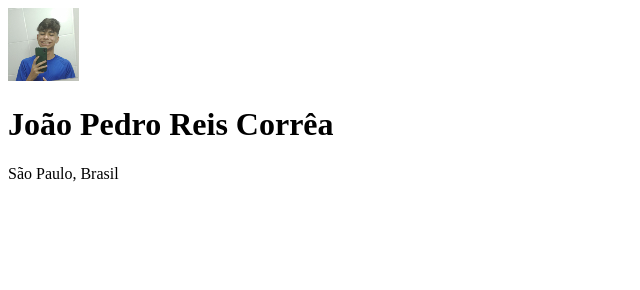
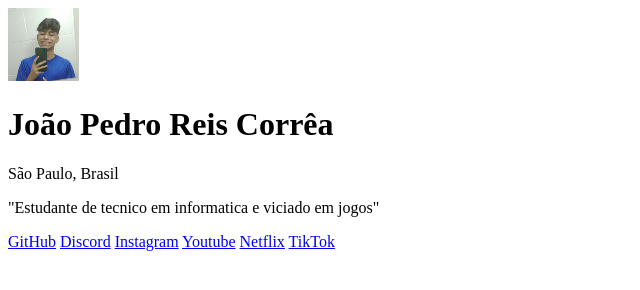
Before and after one commit to JoaoPedroReisCorrea/Meus-LInks, a plain HTML site: page index.html in a window 1280 px wide. Shown: the whole page, without its empty margins (0-640 px from the left). Drawn offline with Linux system fonts and the light colour scheme.

Commit message:
Termino do desenvolvimento HTML

```diff
--- a/index.html
+++ b/index.html
@@ -10,6 +10,15 @@
         <img src="./Foto trabalho intro web.jpg" alt="Imagem do criador da pagina de links , João Pedro Reis Corrêa">
         <h1>João Pedro Reis Corrêa</h1>
         <p>São Paulo, Brasil</p>
+
+        <p>"Estudante de tecnico em informatica e viciado em jogos"</p>
+
+        <a href="https://github.com/JoaoPedroReisCorrea/">GitHub</a>
+        <a href="https://discord.com/guild-discovery?query=anime%20evolution&offset=0&limit=12&preferredLocale=pt-BR&categoryId=-1&tag=">Discord</a>
+        <a href="https://www.instagram.com/joao.correa9/">Instagram</a>
+        <a href="www.youtube.com/@JoaoPedroReis-bv3ju">Youtube</a>
+        <a href="https://www.netflix.com/browse">Netflix</a>
+        <a href="https://www.tiktok.com/@joaofz8">TikTok</a>
     </div>
 </body>
 </html>
```
